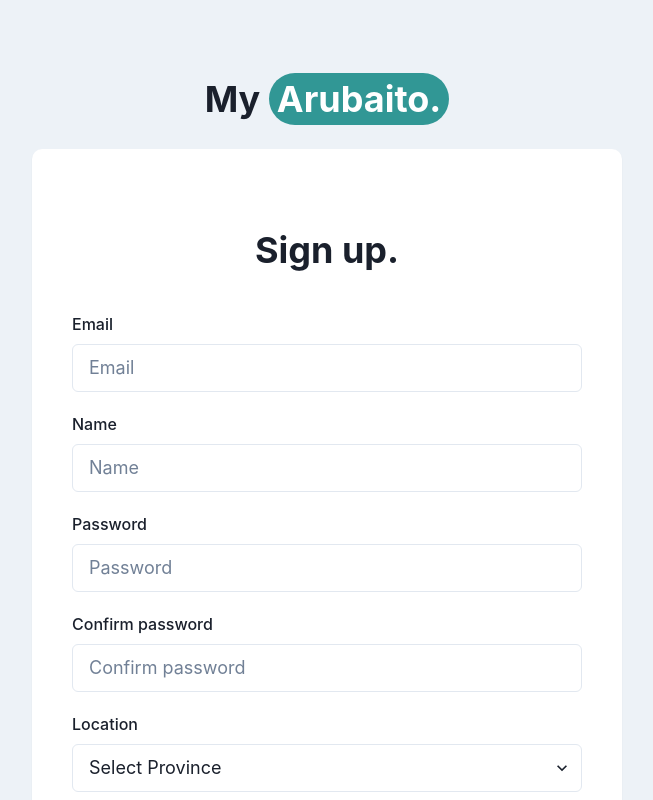
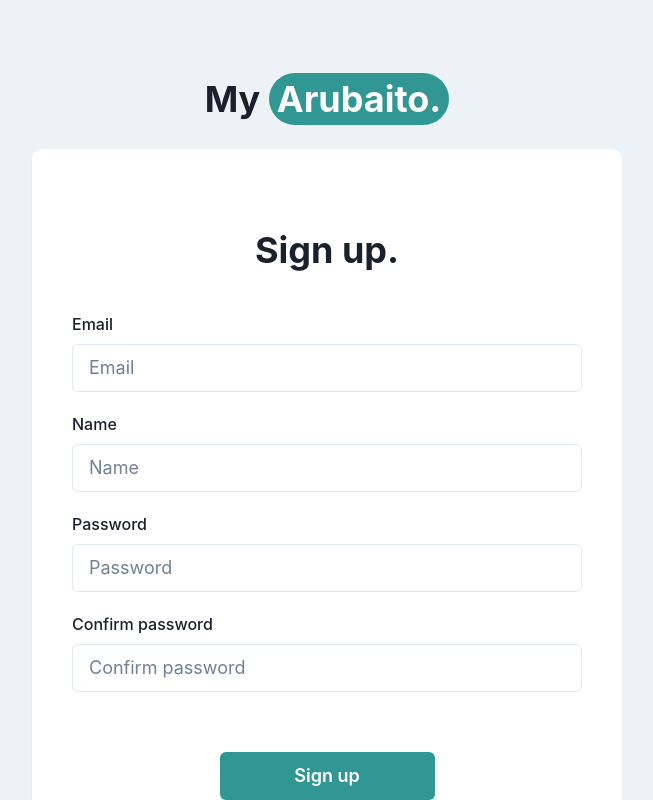
Before and after one commit to RochaLS/my-arubaito-front, a Next.js app: page /signup in a window 1280 px wide. Shown: the top 800 px of the page, without its empty margins (313-966 px from the left). Built offline with nearby package versions, Linux system fonts and the light colour scheme.

Commit message:
remove location from signup form

```diff
--- a/src/app/components/AuthForm.tsx
+++ b/src/app/components/AuthForm.tsx
@@ -98,7 +98,7 @@
           </Link>
         )}
 
-        {formType === "signup" && (
+        {/* {formType === "signup" && (
           <Flex flexDirection="column" mb={5}>
             <FormControl isInvalid={!!errors.location}>
               <FormLabel mt={5}>Location</FormLabel>
@@ -118,7 +118,7 @@
               </FormErrorMessage>
             </FormControl>
           </Flex>
-        )}
+        )} */}
         {authErrorMsg && (
           <Text color="red" mt={5}>
             {authErrorMsg}
--- a/src/app/util/validationSchemas.ts
+++ b/src/app/util/validationSchemas.ts
@@ -15,7 +15,7 @@
       .email("Please insert a valid email address.")
       .min(1, "Please provide your email address."),
     name: z.string().min(1, "Please provide your name."),
-    location: z.string().min(1, "Please provide your location."),
+    // location: z.string().min(1, "Please provide your location."),
     password: z.string().min(1, "Please create your password."),
     confirm_password: z.string().min(1, "Please confirm your password."),
   })
```
